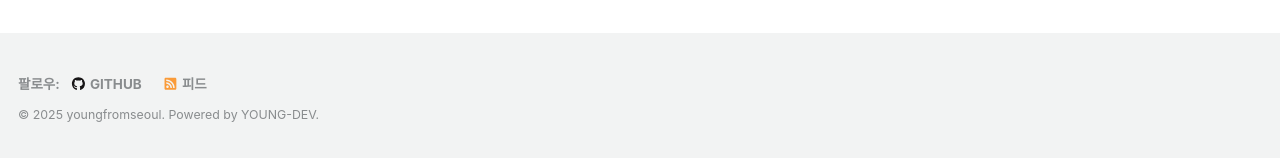
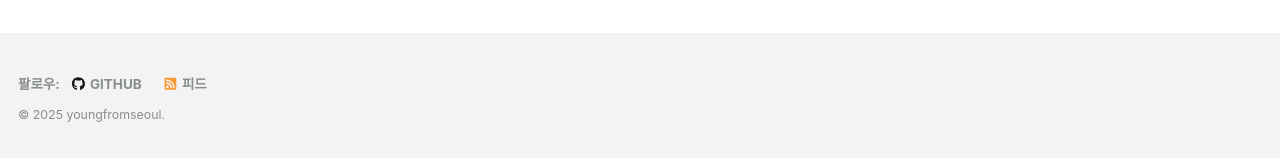
Before and after one commit to youngfromseoul/youngfromseoul.github.io, a Jekyll site: the page built from index.html, in a window 1280 px wide and 900 px high, scrolled down 183 px. Shown: the part 739-897 px from the top of the window. Built offline with Jekyll 4.4.1, drawn with Linux system fonts in a browser that asks for light colours; cached includes are drawn as plain includes; nearby versions of some CDN libraries; some web fonts are replaced; library files that are not in the unit come from our copies; the list of posts is cut into pages by our own code; comment, search, counter and statistics services are not loaded; a style sheet for code colours, icons or effects is not loaded.

Commit message:
footer 수정

```diff
--- a/_includes/footer.html
+++ b/_includes/footer.html
@@ -16,4 +16,4 @@
   </ul>
 </div>
 
-<div class="page__footer-copyright">&copy; {{ site.time | date: '%Y' }} {{ site.name | default: site.title }}. {{ site.data.ui-text[site.locale].powered_by | default: "Powered by" }}  <a href="https://github.com/youngfromseoul/" rel="nofollow">YOUNG-DEV</a>.</div>
+<div class="page__footer-copyright">&copy; {{ site.time | date: '%Y' }} {{ site.name | default: site.title }}.</div>
```
